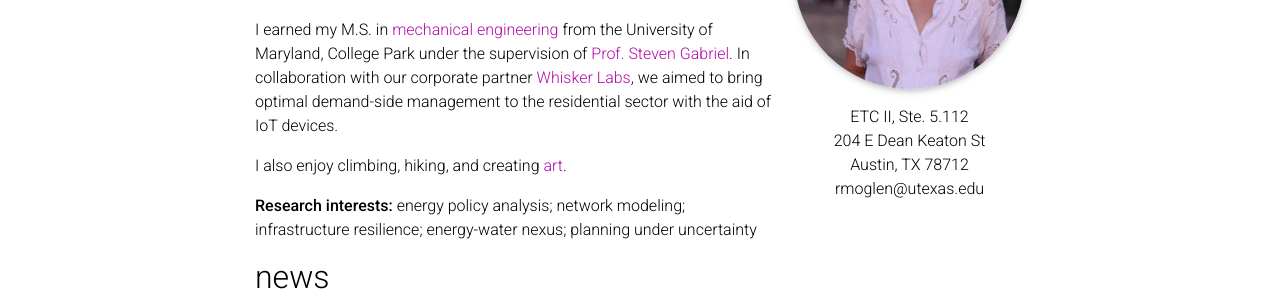
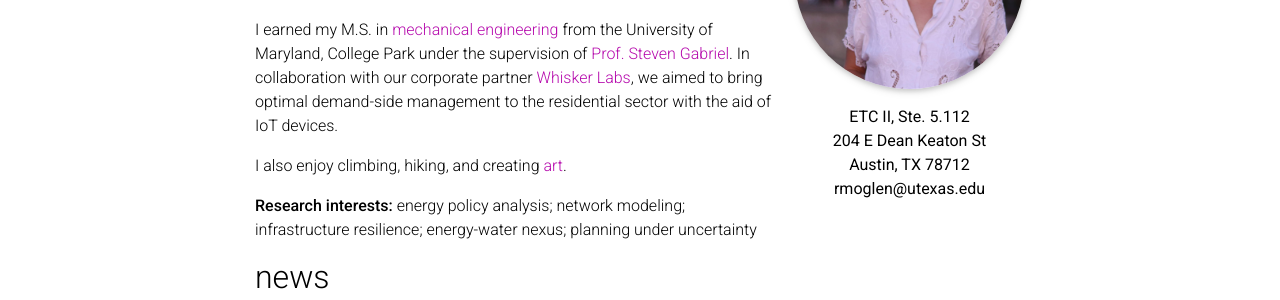
Before and after one commit to rmoglen/rmoglen.github.io, a Jekyll site: the page built from _pages/about.md, in a window 1280 px wide. Shown: the part 342-642 px from the top of the page. Built offline with Jekyll 4.4.1, drawn with Linux system fonts in a browser that asks for light colours; full-size pictures stand in for the smaller copies a plugin makes; comment, search, counter and statistics services are not loaded; a style sheet for code colours, icons or effects is not loaded.

```diff
--- a/_sass/_base.scss
+++ b/_sass/_base.scss
@@ -100,6 +100,7 @@ blockquote {
     margin-bottom: 5px;
     margin-top: 5px;
     text-align: center;
+    font-weight: bolder;
     p {
       display: inline-block;
       margin: 0;
```
Also changed, not shown: changes.md (+1 -0 lines).
